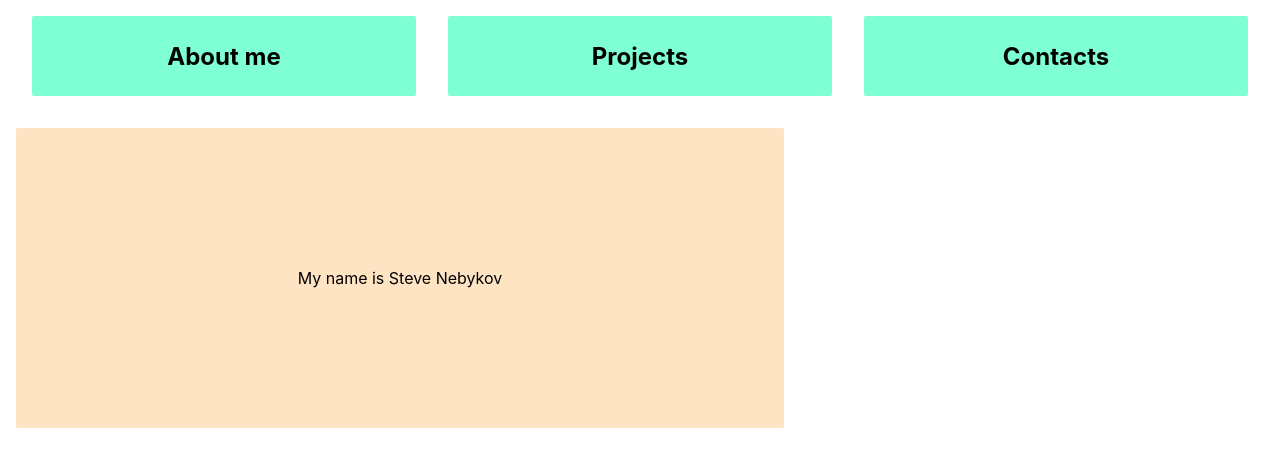
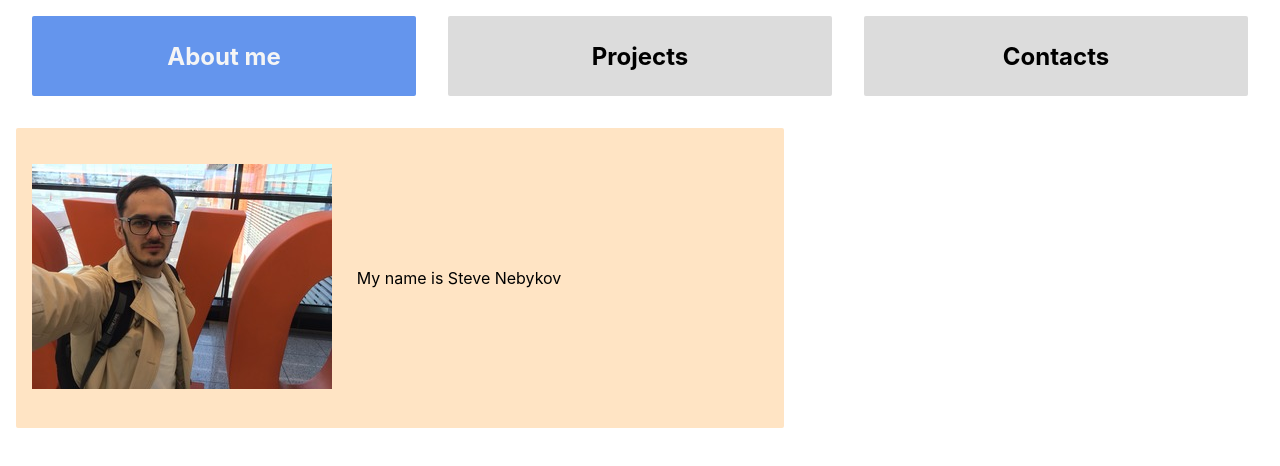
Before and after one commit to Stepan-Ne/portfolio, a React (Create React App) app: page / in a window 1280 px wide. Both pictures are taken after a click on the element "About me". Shown: the top 466 px of the page. Built offline with nearby package versions, Linux system fonts and the light colour scheme.

Commit message:
added some stiles

```diff
--- a/src/App.js
+++ b/src/App.js
@@ -1,5 +1,6 @@
 import React, {useReducer} from 'react';
 import s from  './App.module.css';
+import img from './image/iam.jpg';
 
 function App() {
 
@@ -9,17 +10,23 @@ function App() {
             case 'about':
                 return {
                     ...state,
-                    info: 'My name is Steve Nebykov'
+                    info: 'My name is Steve Nebykov',
+                    image: img,
+                    id: action.id
                 };
             case 'projects':
                 return {
                     ...state,
-                    info: 'There is link to my github: '
+                    info: 'There is link to my github: ',
+                    image: '',
+                    id: action.id
                 };
             case 'contacts':
                 return {
                     ...state,
-                    info: 'Twitter: '
+                    info: 'Twitter: ',
+                    image: '',
+                    id: action.id
                 };
             default:
                 return state;
@@ -31,21 +38,33 @@ function App() {
     <div className={s.main}>
         <div className={s.menu}>
 
-            <div className={s.section} onClick={() => dispatch({type: 'about'})}>
+            <div className={state.id == 1 ? s.section + ' ' + s.active : s.section}
+                 onClick={() => dispatch({type: 'about', id: 1})}>
                 <h2>About me</h2>
             </div>
 
-            <div className={s.section} onClick={() => dispatch({type: 'projects'})}>
+            <div className={state.id == 2 ? s.section + ' ' + s.active : s.section}
+                 onClick={() => dispatch({type: 'projects', id: 2})}>
                 <h2>Projects</h2>
             </div>
 
-            <div className={s.section} onClick={() => dispatch({type: 'contacts'})}>
+            <div className={state.id == 3 ? s.section + ' ' + s.active : s.section}
+                 onClick={() => dispatch({type: 'contacts', id: 3})}>
                 <h2>Contacts</h2>
             </div>
         </div>
 
         <div className={s.info}>
-            <p> {state.info} </p>
+            <div className={s.ava}>
+                {
+                    state.image && <img src={state.image} alt="ava" />
+                }
+            </div>
+            <div className={s.description}>
+                <p> {state.info} </p>
+            </div>
+
+
         </div>
 
     </div>
--- a/src/App.module.css
+++ b/src/App.module.css
@@ -8,13 +8,21 @@ justify-content: center;
     display: flex;
     justify-content: center;
     align-items: center;
-    background: aquamarine;
+    background: gainsboro;
     width: 30%;
     height: 5rem;
     margin: 1rem;
     border-radius: 2px;
 
 }
+.section:hover {
+    border: 1px solid orange;
+}
+.active {
+    background-color: cornflowerblue;
+    color: whitesmoke;
+}
+
 .info {
     display: flex;
     justify-content: center;
@@ -25,3 +33,10 @@ justify-content: center;
     margin: 1rem;
     border-radius: 2px;
 }
+.ava {
+    flex-grow: 1;
+    padding-left: 1rem;
+}
+.description {
+    flex-grow: 9;
+}
```
Also changed, not shown: src/image/iam.jpg (added), 1 other file (tests, documents, lock files or other folders).
